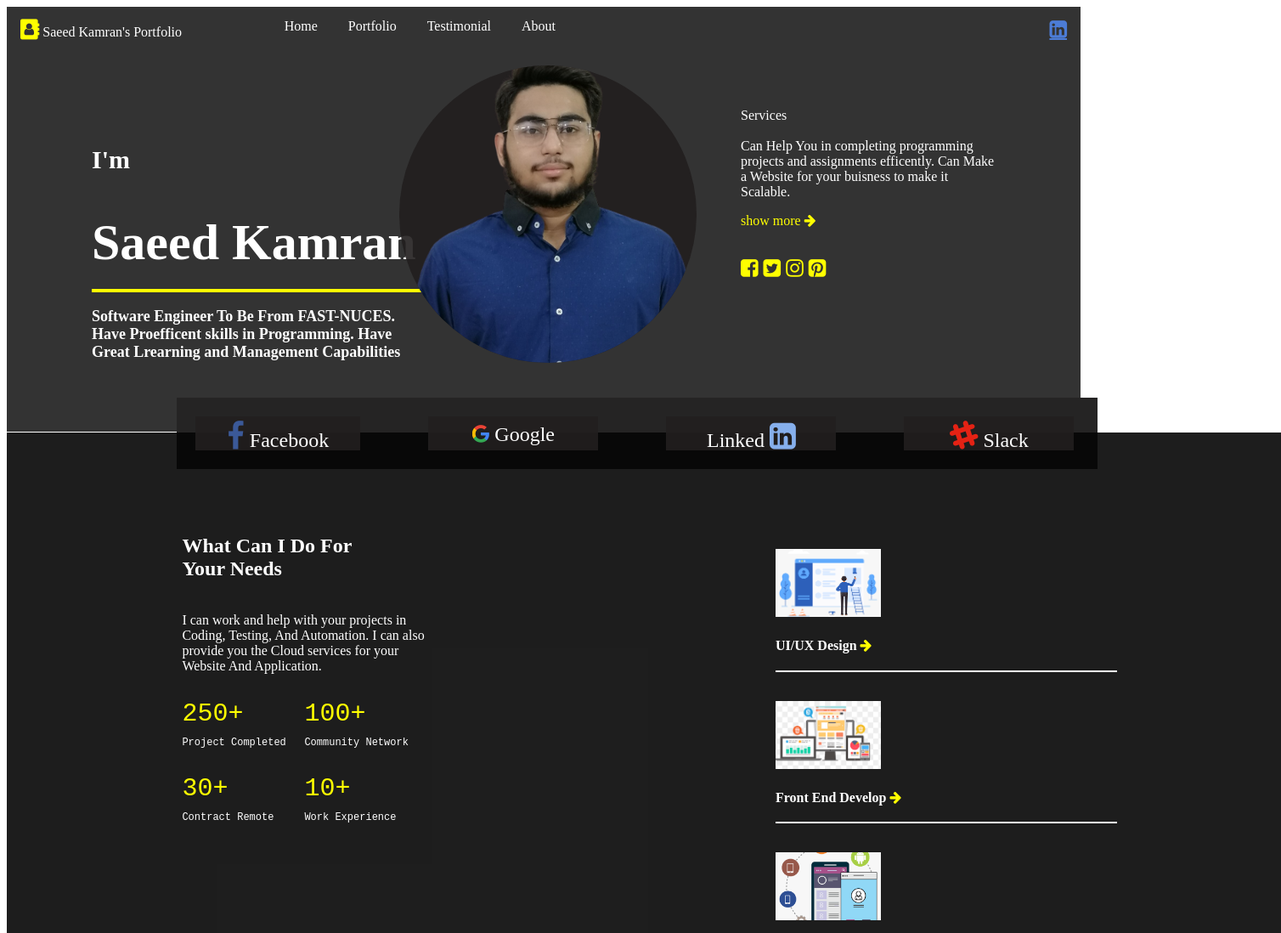
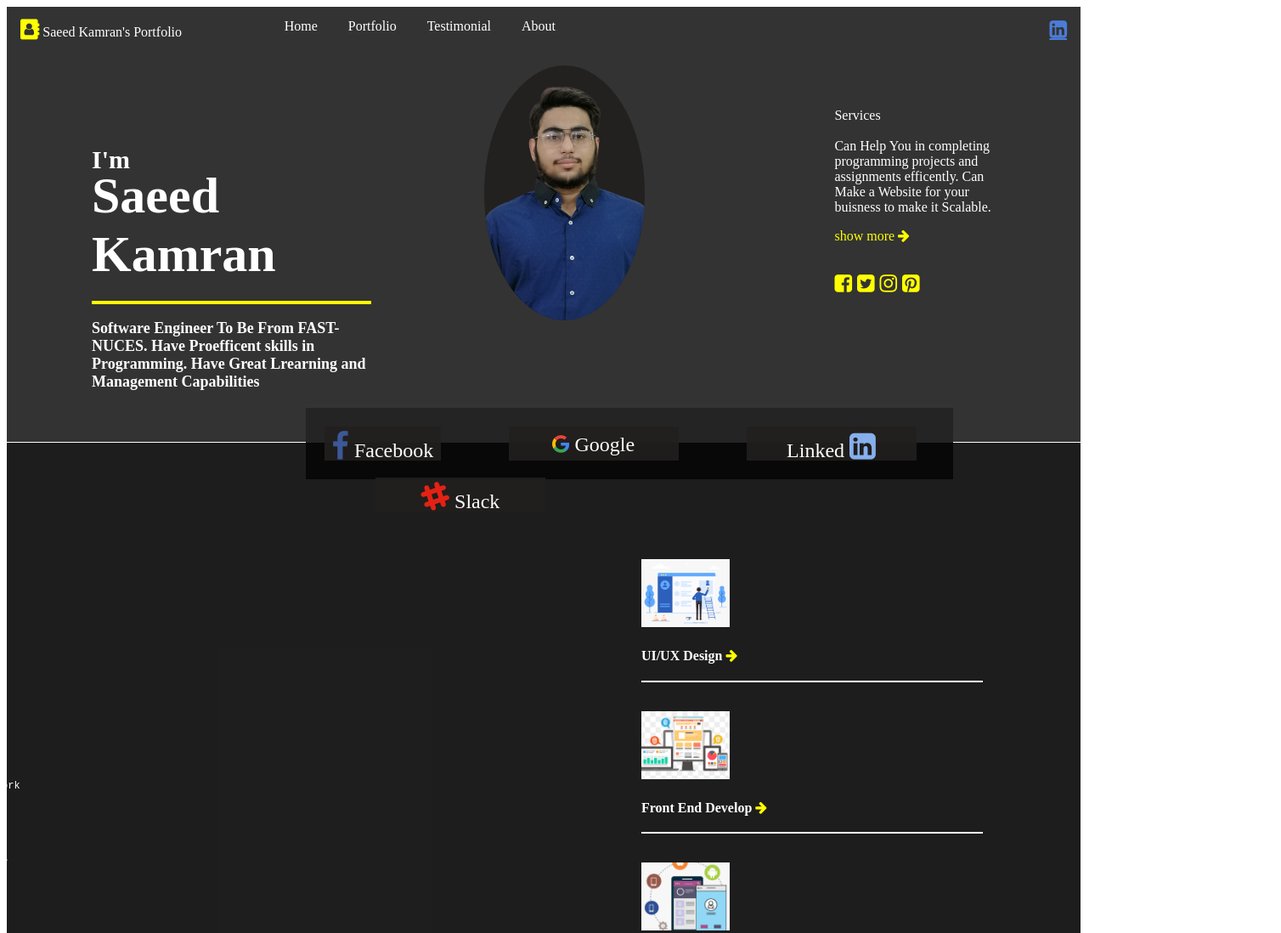
Before and after one commit to SaeedKamran2002/Portfolio-Website, a plain HTML site: page index.html in a window 1280 px wide. Shown: the top 1098 px of the page at 85% size, 1508 px wide, since content can reach past the window. Drawn offline with Linux system fonts and the light colour scheme.

Commit message:
Update style.css

```diff
--- a/style.css
+++ b/style.css
@@ -1,8 +1,7 @@
 .header{
-background-color: #333;
-color: white;
-
-height: 500px;
+    background-color: #333;
+    color: white;
+    height: 64vh;
 }
 
 ul {
@@ -17,7 +16,7 @@ ul {
   .myIcon{
     display: block;
     color: white;
-    padding: 14px 16px;
+    padding: 0.875em 1em;
     text-decoration: none;
     display: inline-block;
     float: left;
@@ -27,7 +26,7 @@ ul {
   {
     display: block;
     color: white;
-    padding: 14px 16px;
+    padding: 0.875em 1em;
     text-decoration: none;
     display: inline-block;
     float: right;
@@ -42,7 +41,7 @@ ul {
     display: block;
     color: white;
     text-align: center;
-    padding: 14px 16px;
+    padding: 0.875em 1em;
     text-decoration: none;
   }
 
@@ -60,8 +59,8 @@ ul {
   }
 
   img {
-    width: 350px;
-    height: 350px;
+    width: 15%;
+    height: 18.75em;
     object-fit: cover;
     border-radius: 50%;
     background-color: rgba(34, 30, 30, 0.903);
@@ -72,41 +71,41 @@ ul {
   }
 
   .pic{
-    margin-left: -400px ;
-    margin-right: -300px;
+    margin-left: -25em ;
+    margin-right: -18.75em;
   }
 
   .IamFont{
     float: left;
-    width: 400px;
-    margin-top: 80px;
-    margin-left: 100px;
+    width: 26%;
+    margin-top: 5em;
+    margin-left: 6.25em;
   }
 
   .sideFont{
     color: white;
     float: right;
-    width: 300px;
-    margin-left: -10px;
-    margin-right: 100px;
-    margin-top: 50px;
+    width: 15%;
+    margin-left: -0.625em;
+    margin-right: 6.25em;
+    margin-top: 3.125em;
   }
 
   .show{
     color: yellow;
   }
   h3{
-    font-size: 30px;
+    font-size: 1.875em;
   }
 
   h1{
-    margin-top: -20px;
-    font-size: 60px;
+    margin-top: -1.25em;
+    font-size: 3.75em;
   }
 
   hr{
-    margin-top: -20px;
-    border: 2px solid yellow;
+    margin-top: -1.25em;
+    border: 0.125em solid yellow;
   }
 
   .des{
@@ -114,17 +113,17 @@ ul {
   }
 
   .header_footer{
-    border: 2px solid rgb(37, 36, 36);
+    border: 0.125em solid rgb(37, 36, 36);
     background-color: rgb(37, 36, 36);
-    width: 1080px;
-    height: 80px;
-    margin-left: 200px;
-    margin-top: -40px;
+    width: 60%;
+    height: 5em;
+    margin-left: 22em;
+    margin-top: -2.5em;
   }
 
   .end_div{
     background-color:  rgba(5, 5, 5, 0.903);
-    width: 1500px;
-    height: 1000px;
-    margin-top: -43px;
+    width: 100%;
+    height: 62.5em;
+    margin-top: -2.6875em;
   }
```
